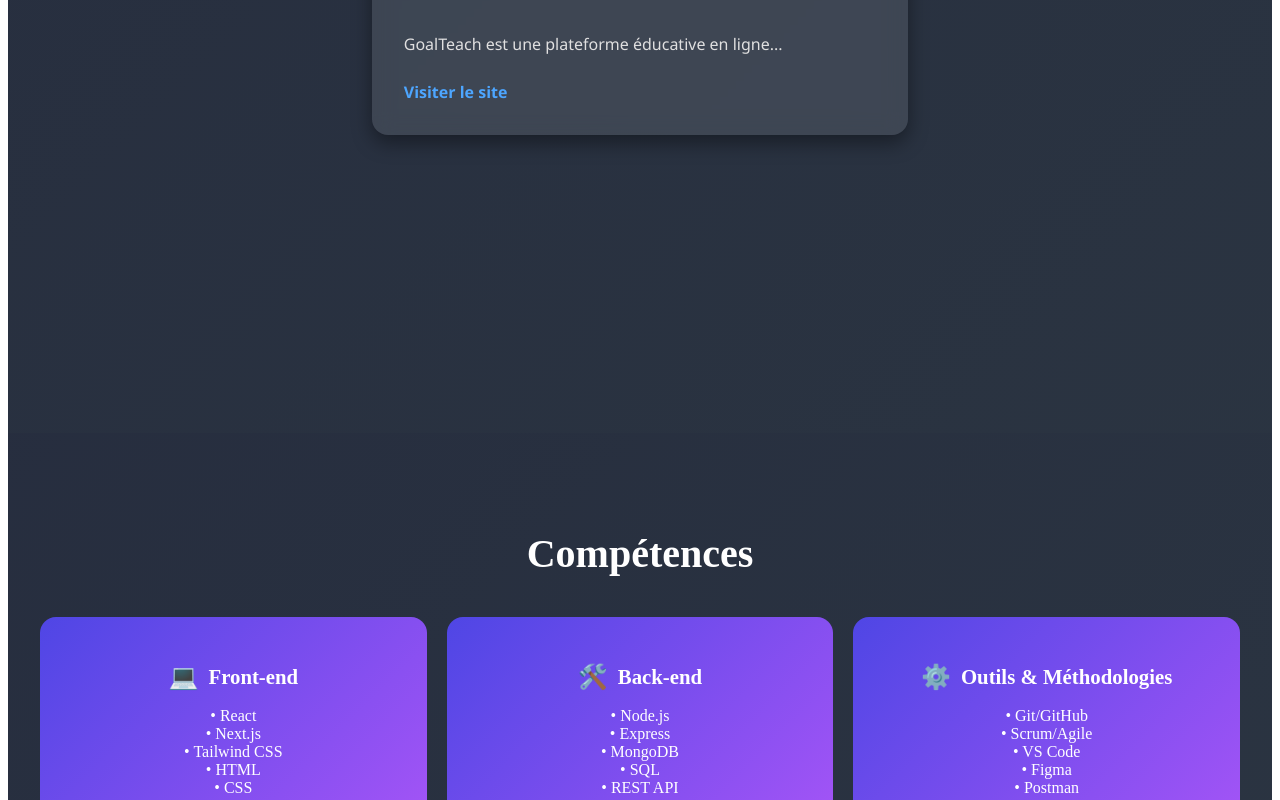
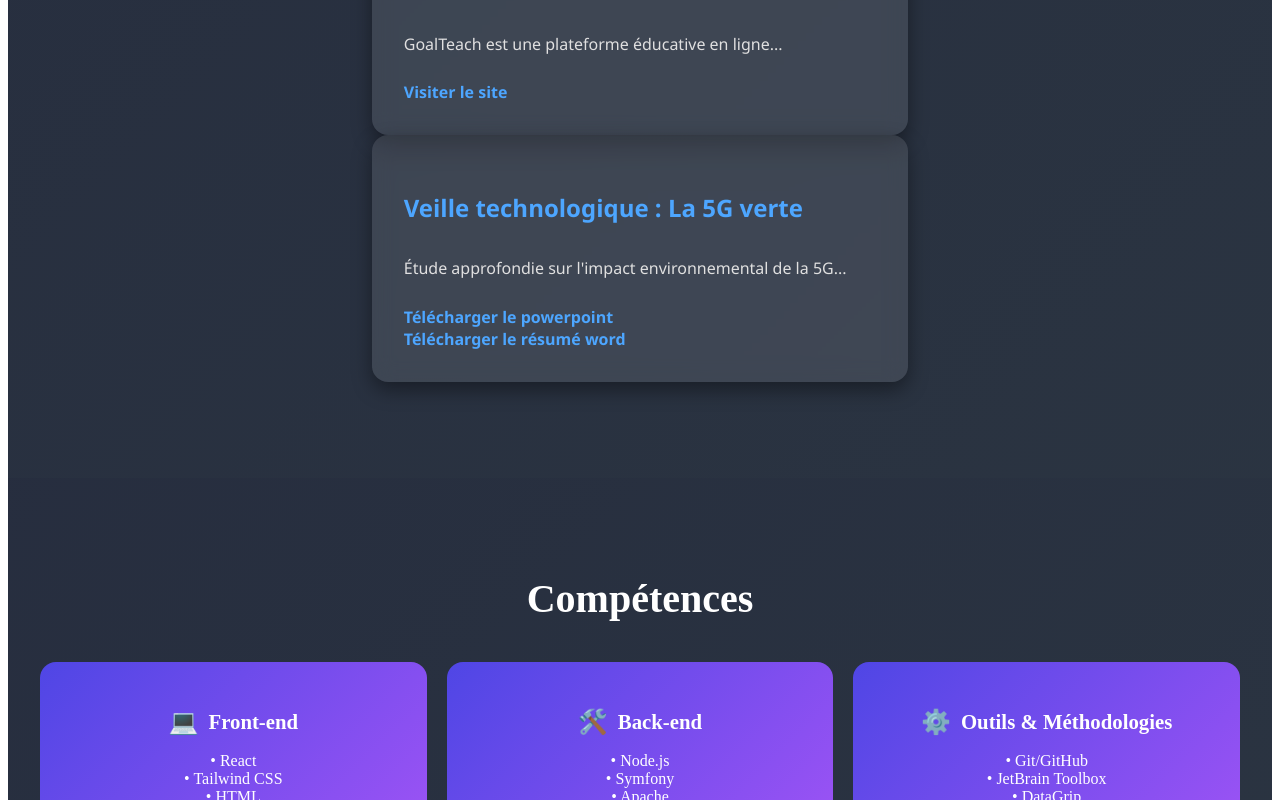
Before and after one commit to Timotheehau/myportfolio, a React (Create React App) app in the folder portfolio/myportfolio/: page / in a window 1280 px wide. Shown: the part 1820-2620 px from the top of the page. Built offline with nearby package versions, Linux system fonts and the light colour scheme.

Commit message:
changement d'adresse github

```diff
--- a/portfolio/myportfolio/package.json
+++ b/portfolio/myportfolio/package.json
@@ -1,5 +1,6 @@
 {
   "name": "myportfolio",
+  "homepage": "https://timotheehau.github.io/myportfolio",
   "version": "0.1.0",
   "private": true,
   "dependencies": {
@@ -18,7 +19,10 @@
     "start": "react-scripts start",
     "build": "react-scripts build",
     "test": "react-scripts test",
-    "eject": "react-scripts eject"
+    "eject": "react-scripts eject",
+    "predeploy": "npm run build",
+    "deploy": "gh-pages -d build"
+
   },
   "eslintConfig": {
     "extends": [
--- a/portfolio/myportfolio/src/sections/Projects.js
+++ b/portfolio/myportfolio/src/sections/Projects.js
@@ -18,6 +18,14 @@ export default function ProjectSection() {
             </p>
             <a href="/GoalTeach/accueil.html">Visiter le site</a>
           </div>
+          <div className="card">
+            <h3>Veille technologique : La 5G verte</h3>
+            <p>
+              Étude approfondie sur l'impact environnemental de la 5G...
+            </p>
+            <a href="/assets/5G/Veille_5G_Verte.pptx" target="_blank" rel="noopener noreferrer">Télécharger le powerpoint</a>
+            <a href="/assets/5G/Résumé_5G_Verte.docx" target="_blank" rel="noopener noreferrer">Télécharger le résumé word</a>
+          </div>
         </div>
       </div>
     </section>
--- a/portfolio/myportfolio/src/sections/Skills.js
+++ b/portfolio/myportfolio/src/sections/Skills.js
@@ -4,17 +4,17 @@ export default function SkillSection() {
     {
       category: "Front-end",
       icon: "💻",
-      items: ["React", "Next.js", "Tailwind CSS", "HTML", "CSS", "JavaScript"],
+      items: ["React", "Tailwind CSS", "HTML", "CSS", "JavaScript"],
     },
     {
       category: "Back-end",
       icon: "🛠️",
-      items: ["Node.js", "Express", "MongoDB", "SQL", "REST API"],
+      items: ["Node.js", "Symfony", "Apache", "SQL", "Docker"],
     },
     {
       category: "Outils & Méthodologies",
       icon: "⚙️",
-      items: ["Git/GitHub", "Scrum/Agile", "VS Code", "Figma", "Postman"],
+      items: ["Git/GitHub", "JetBrain Toolbox", "DataGrip", "PhpStorm", "VS Code", "Figma", "Postman"],
     },
   ];
 
```
Also changed, not shown: 2 other files (tests, documents, lock files or other folders).
